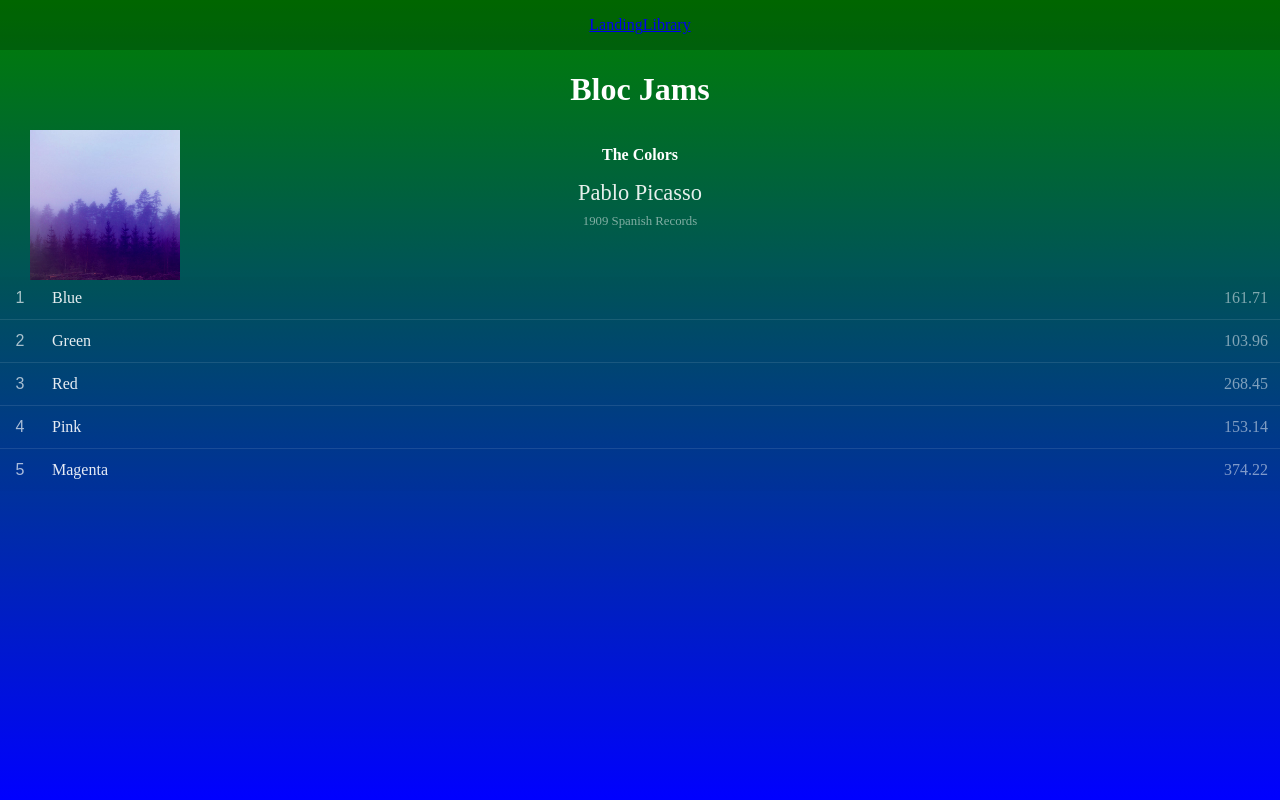
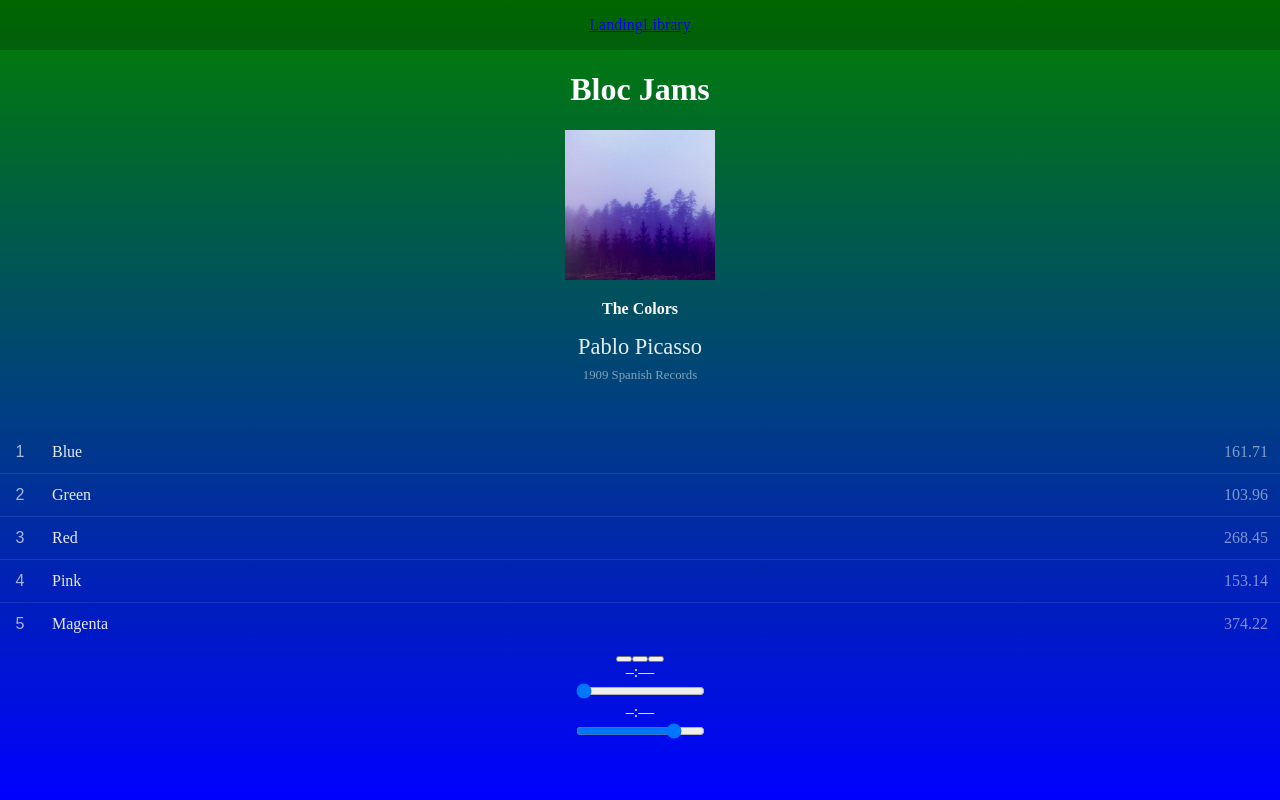
Before and after one commit to SEH85/bloc-jams-react, a React (Create React App) app: page /album/the-colors in a window 1280 px wide. Built offline with nearby package versions, Linux system fonts and the light colour scheme.

Commit message:
Checkpoint-8-Buttons complete

```diff
--- /dev/null
+++ b/src/components/PlayerBar.js
@@ -0,0 +1,34 @@
+import React, { Component } from 'react';
+
+ class PlayerBar extends Component {
+   render() {
+     return (
+       <section className="player-bar">
+         <section id="buttons">
+         <button id="previous" onClick={this.props.handlePrevClick}>
+             <span className="ion-skip-backward"></span>
+             <span className="ion-skip-backward"></span>
+           </button>
+           <button id="play-pause" onClick={this.props.handleSongClick} >
+           <span className={this.props.isPlaying ? 'ion-pause' : 'ion-play'}></span>
+           </button>
+           <button id="next">
+             <span className="ion-skip-forward"></span>
+           </button>
+         </section>
+         <section id="time-control">
+           <div className="current-time">–:––</div>
+           <input type="range" className="seek-bar" value="0" />
+           <div className="total-time">–:––</div>
+         </section>
+         <section id="volume-control">
+           <div className="icon ion-volume-low"></div>
+           <input type="range" className="seek-bar" value="80" />
+           <div className="icon ion-volume-high"></div>
+         </section>
+       </section>
+     );
+   }
+ }
+
+ export default PlayerBar;
--- a/src/components/album.css
+++ b/src/components/album.css
@@ -32,10 +32,6 @@
 }
 
 #album-cover-art {
-  float: center;
-  margin-right: 2rem;
-  position: fixed;
-  left: 30px;
   width: 150px;
   height: 150px;
 }
--- a/src/components/album.js
+++ b/src/components/album.js
@@ -1,6 +1,7 @@
 import React, { Component } from 'react';
 import albumData from './../data/albums';
 import "./album.css"
+import PlayerBar from './PlayerBar.js';
 
 class Album extends Component {
   constructor(props) {
@@ -54,6 +55,13 @@
     }
     return "song"
   }
+  handlePrevClick() {
+    const currentIndex = this.state.album.songs.findIndex(song => this.state.currentSong === song);
+    const newIndex = Math.max(0, currentIndex - 1);
+    const newSong = this.state.album.songs[newIndex];
+    this.setSong(newSong);
+    this.play();
+  }
   render() {
     return (
       <section className="album">
@@ -88,10 +96,13 @@
           }
            </tbody>
          </table>
-
-
-
-      </section>
+         <PlayerBar
+           isPlaying={this.state.isPlaying}
+           currentSong={this.state.currentSong}
+           handleSongClick={() => this.handleSongClick(this.state.currentSong)}
+           handlePrevClick={() => this.handlePrevClick()}
+         />
+         </section>
     );
   }
 }
```
